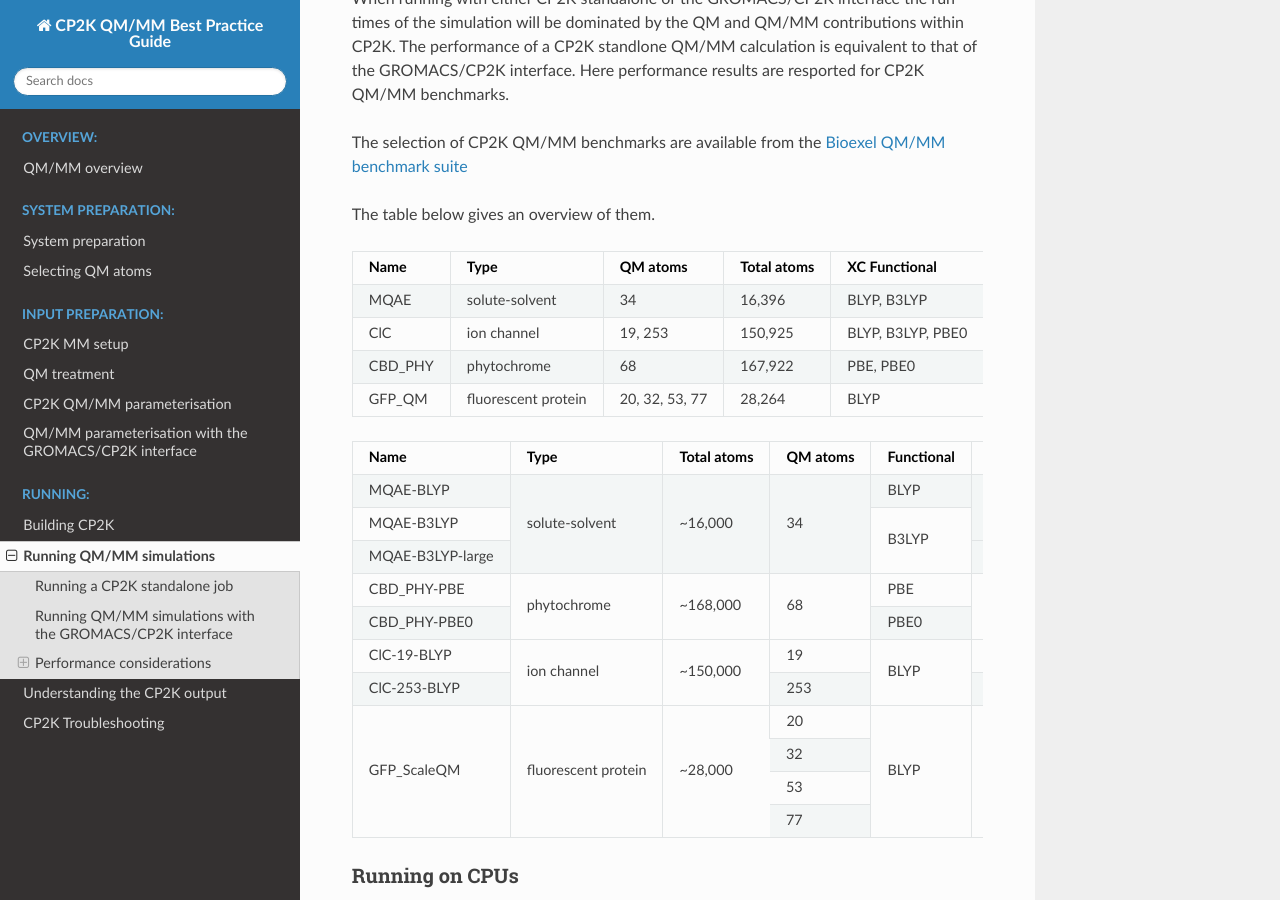
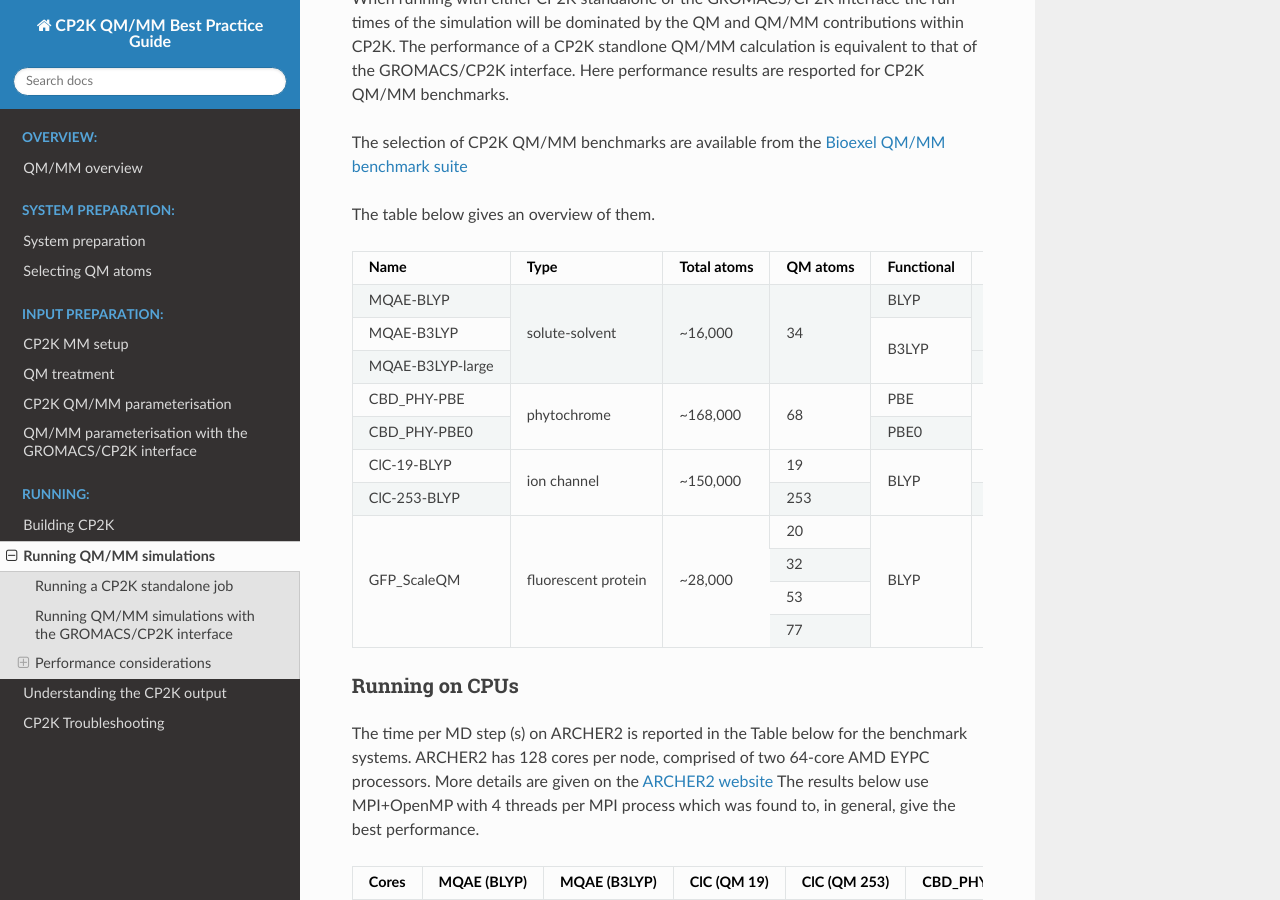
Before and after one commit to bioexcel/qmmm_bpg, a Sphinx documentation site: the page built from docs/running_cp2k/running_cp2k.rst, in a window 1280 px wide and 900 px high, scrolled down 1308 px. Built offline with Sphinx 7.4.7 and the Read the Docs theme 2.0.0, drawn with Linux system fonts in a browser that asks for light colours.

Commit message:
Remove old table

```diff
--- a/docs/running_cp2k/running_cp2k.rst
+++ b/docs/running_cp2k/running_cp2k.rst
@@ -68,19 +68,6 @@ Here performance results are resported for CP2K QM/MM benchmarks.
 The selection of CP2K QM/MM benchmarks are available from the `Bioexel QM/MM benchmark suite <https://github.com/bioexcel/qmmm_benchmark_suite>`_
 
 The table below gives an overview of them.
-
-
-+-----------+---------------------+----------------+-------------+-------------------+-----------------+
-| Name      | Type                | QM atoms       | Total atoms | XC Functional     | Basis set       |
-+===========+=====================+================+=============+===================+=================+
-| MQAE      | solute-solvent      | 34             | 16,396      | BLYP, B3LYP       | DZVP-MOLOPT-GTH |
-+-----------+---------------------+----------------+-------------+-------------------+-----------------+
-| ClC       | ion channel         | 19, 253        | 150,925     | BLYP, B3LYP, PBE0 | DZVP-MOLOPT-GTH |
-+-----------+---------------------+----------------+-------------+-------------------+-----------------+
-| CBD_PHY   | phytochrome         | 68             | 167,922     | PBE, PBE0         | DZVP-MOLOPT-GTH |
-+-----------+---------------------+----------------+-------------+-------------------+-----------------+
-| GFP_QM    | fluorescent protein | 20, 32, 53, 77 | 28,264      | BLYP              | DZVP-GTH-BLYP   |
-+-----------+---------------------+----------------+-------------+-------------------+-----------------+
 
 
 +------------------+---------------------+-------------+----------+------------+--------------+-----------------+-----------+---------+----------+
```
